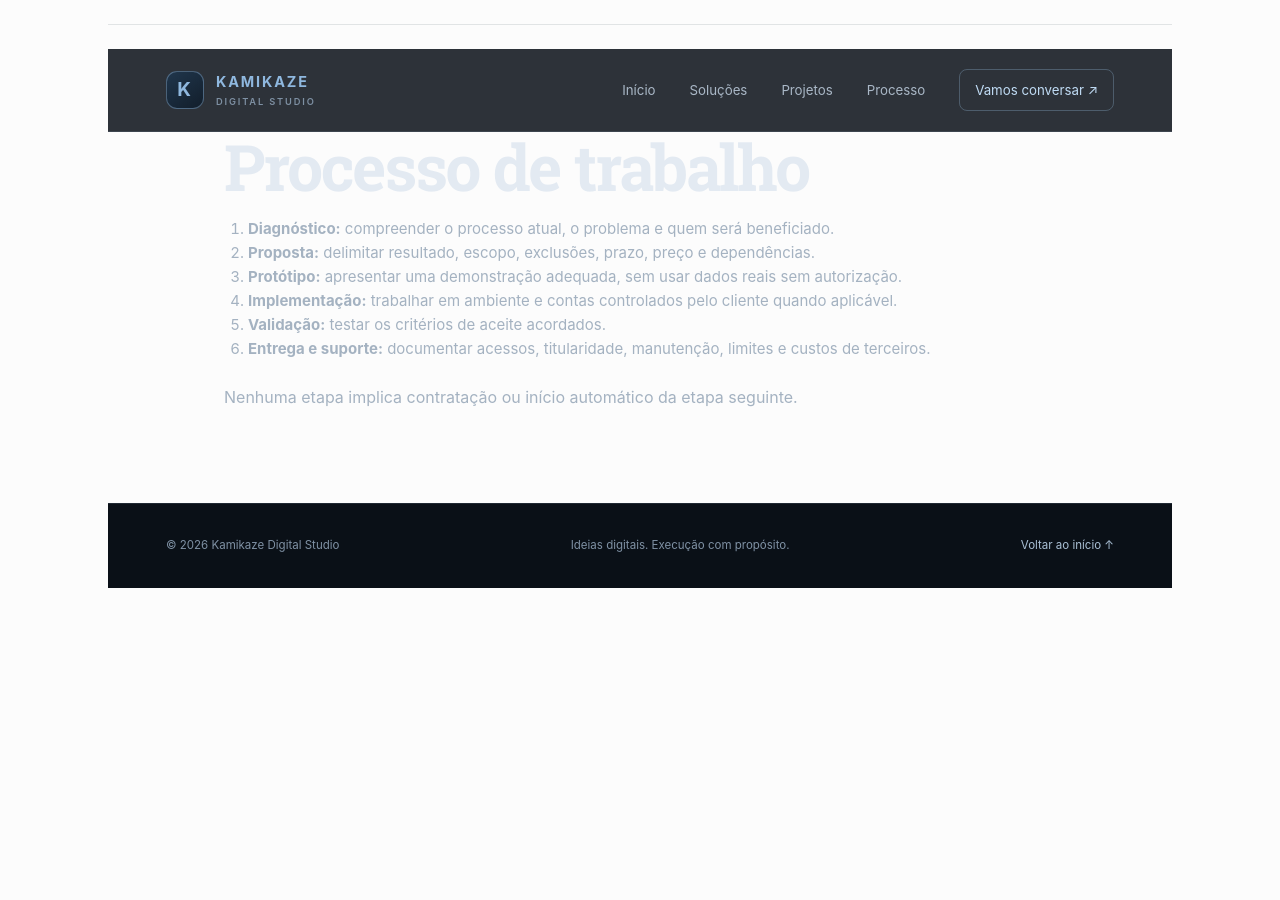
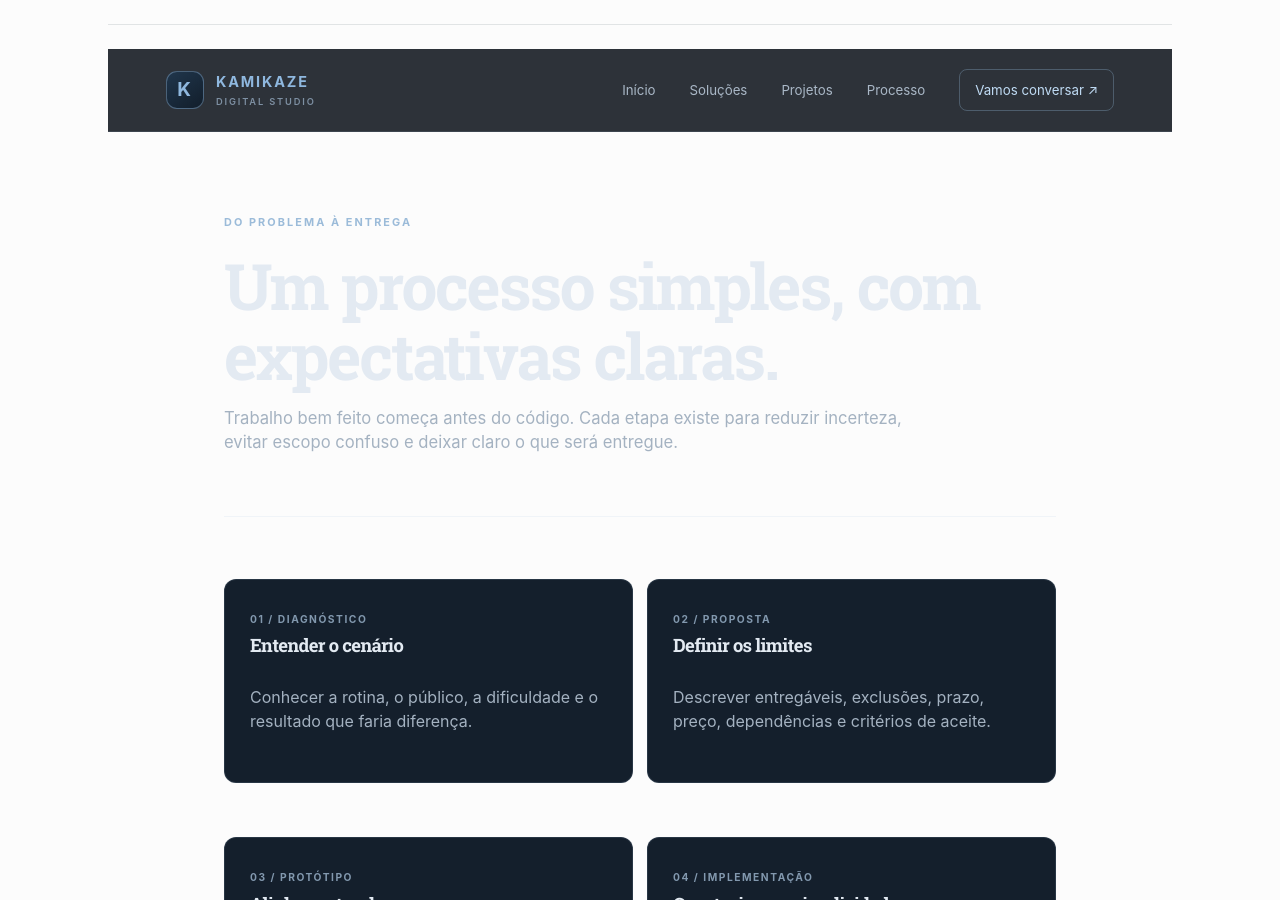
Before and after one commit to enzonunezmachado/KAMIKAZE, an MkDocs documentation site: the page built from portfolio_site/docs/processo.md, in a window 1280 px wide and 900 px high. Built offline with MkDocs 1.6.1, drawn with Linux system fonts in a browser that asks for light colours; nearby versions of some CDN libraries; some of the changed text lies outside the part shown.

Commit message:
Redesign portfolio content pages with consistent studio layout

```diff
--- a/portfolio_site/docs/processo.md
+++ b/portfolio_site/docs/processo.md
@@ -1,10 +1,19 @@
-# Processo de trabalho
+<section class="km-page-intro">
+  <span class="km-eyebrow">DO PROBLEMA À ENTREGA</span>
+  <h1>Um processo simples, com expectativas claras.</h1>
+  <p>Trabalho bem feito começa antes do código. Cada etapa existe para reduzir incerteza, evitar escopo confuso e deixar claro o que será entregue.</p>
+</section>
 
-1. **Diagnóstico:** compreender o processo atual, o problema e quem será beneficiado.
-2. **Proposta:** delimitar resultado, escopo, exclusões, prazo, preço e dependências.
-3. **Protótipo:** apresentar uma demonstração adequada, sem usar dados reais sem autorização.
-4. **Implementação:** trabalhar em ambiente e contas controlados pelo cliente quando aplicável.
-5. **Validação:** testar os critérios de aceite acordados.
-6. **Entrega e suporte:** documentar acessos, titularidade, manutenção, limites e custos de terceiros.
+<div class="km-content-grid">
+  <article class="km-content-panel"><span class="km-card-number">01 / DIAGNÓSTICO</span><h3>Entender o cenário</h3><p>Conhecer a rotina, o público, a dificuldade e o resultado que faria diferença.</p></article>
+  <article class="km-content-panel"><span class="km-card-number">02 / PROPOSTA</span><h3>Definir os limites</h3><p>Descrever entregáveis, exclusões, prazo, preço, dependências e critérios de aceite.</p></article>
+  <article class="km-content-panel"><span class="km-card-number">03 / PROTÓTIPO</span><h3>Alinhar antes de avançar</h3><p>Quando necessário, apresentar uma demonstração para validar direção e entendimento, sem usar dados reais sem autorização.</p></article>
+  <article class="km-content-panel"><span class="km-card-number">04 / IMPLEMENTAÇÃO</span><h3>Construir com simplicidade</h3><p>Escolher ferramentas proporcionais ao problema e manter o escopo combinado.</p></article>
+  <article class="km-content-panel"><span class="km-card-number">05 / VALIDAÇÃO</span><h3>Testar o que foi combinado</h3><p>Verificar os critérios de aceite, corrigir problemas encontrados e registrar limitações conhecidas.</p></article>
+  <article class="km-content-panel"><span class="km-card-number">06 / ENTREGA</span><h3>Documentar e orientar</h3><p>Organizar arquivos, acessos, titularidade, manutenção, custos de terceiros e próximos passos.</p></article>
+</div>
 
-Nenhuma etapa implica contratação ou início automático da etapa seguinte.
+<div class="km-content-panel">
+  <h2>Sem surpresas escondidas</h2>
+  <p>Nenhuma etapa implica contratação ou início automático da etapa seguinte. Alterações de escopo são alinhadas antes de serem executadas. Integrações, hospedagem, manutenção e serviços de terceiros são tratados explicitamente na proposta.</p>
+</div>
```
